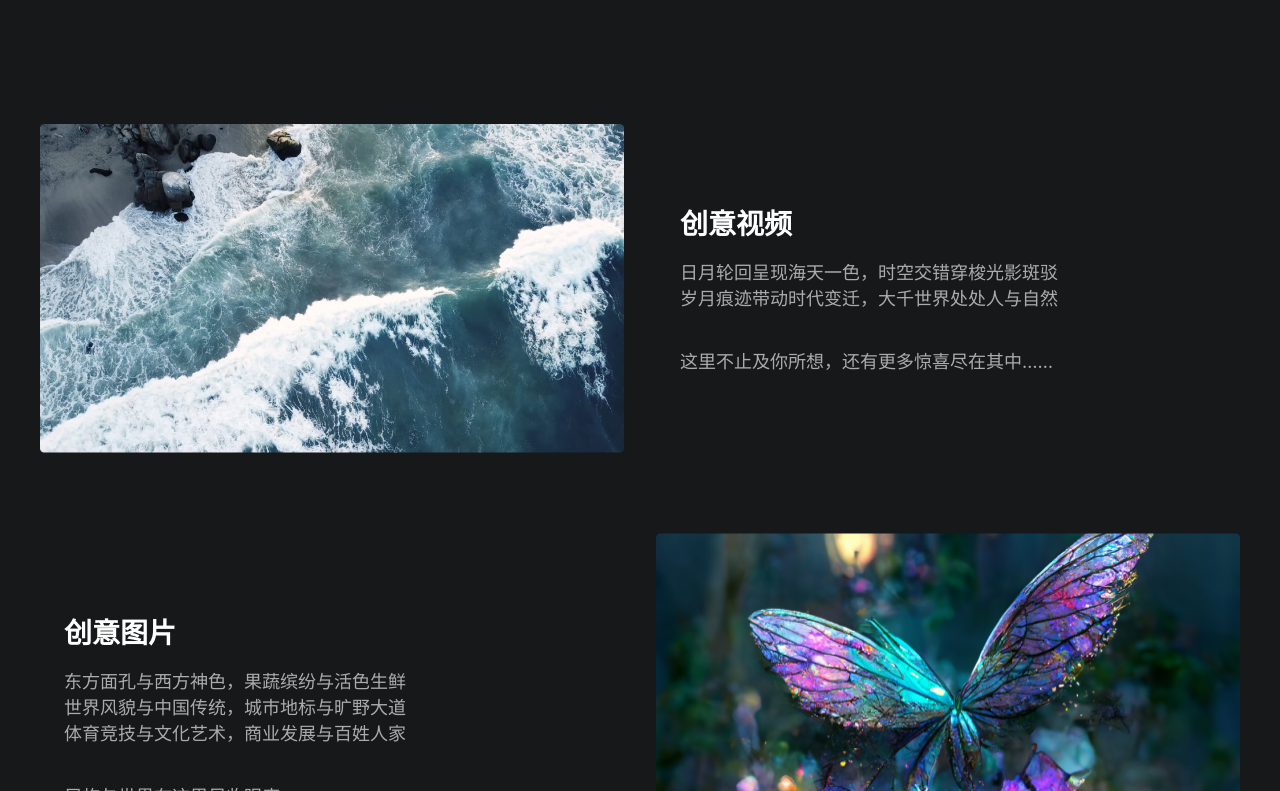
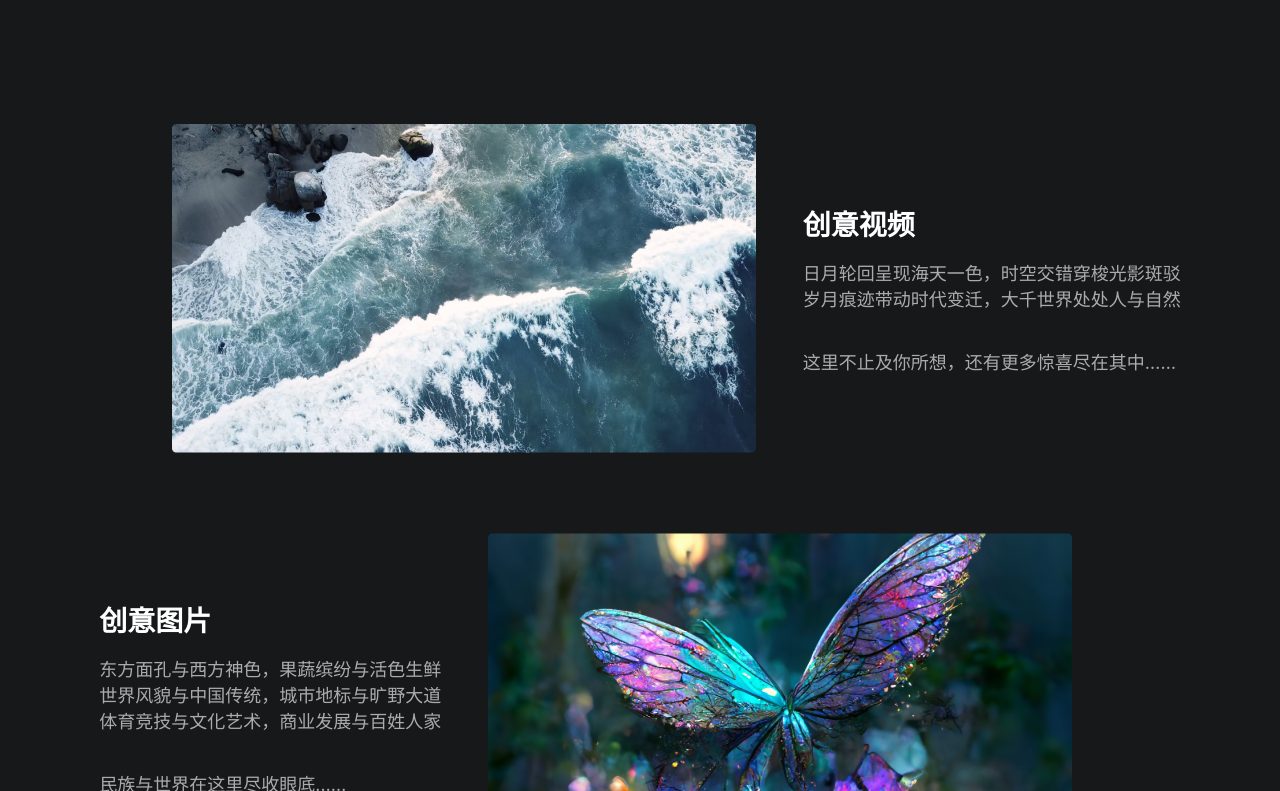
Before and after one commit to ChristianPaoloDagdag/DroitVision, a React (Create React App) app: page / in a window 1280 px wide. Shown: the part 1289-2080 px from the top of the page. Built offline with nearby package versions, Linux system fonts and the light colour scheme.

Commit message:
feat: add ContentThree responsiveness

```diff
--- a/src/pages/Home/ContentThree/Materials/index.jsx
+++ b/src/pages/Home/ContentThree/Materials/index.jsx
@@ -17,19 +17,21 @@ export default function Materials(props) {
   const TitleTransition = {
     initial: { opacity: 0, y: 50 },
     whileInView: { opacity: 1, y: 0 },
-    transition: { ease: 'easeOut', duration: 3, delay: 0.6 },
+    transition: { ease: 'easeOut', duration: 3 },
     viewport: { once: 'true' },
   };
 
   const PartnerTransition = {
     initial: { opacity: 0, translateY: 50 },
     whileInView: { opacity: 1, translateY: 0 },
+    viewport: { once: 'true' },
   };
 
   const subtitleMap = subtitle.map((text, index) => (
     <motion.div
       initial={PartnerTransition.initial}
       whileInView={PartnerTransition.whileInView}
+      viewport={PartnerTransition.viewport}
       transition={{ duration: 1.5, delay: 1.2 + index * 0.8 }}
       key={text}
     >
@@ -55,6 +57,7 @@ export default function Materials(props) {
             initial={PartnerTransition.initial}
             whileInView={PartnerTransition.whileInView}
             transition={{ duration: 1.5, delay: 1.4 + subtitle.length * 0.8 }}
+            viewport={PartnerTransition.viewport}
           >
             {subtitleBottom}
           </S.SubTitleBottom>
--- a/src/pages/Home/ContentThree/Materials/styles.jsx
+++ b/src/pages/Home/ContentThree/Materials/styles.jsx
@@ -3,35 +3,39 @@ import styled from 'styled-components';
 
 export const Container = styled.div`
   display: flex;
-  flex-direction: row-reverse;
+  flex-direction: column-reverse;
   gap: 32px;
+  align-items: center;
 
-  &._1 {
-    flex-direction: row;
+  @media (min-width: 1242px) {
+    flex-direction: row-reverse;
+
+    &._1 {
+      flex-direction: row;
+    }
   }
 `;
 
 export const Content = styled.div`
-  align-items: center;
   display: flex;
   flex-direction: column;
   gap: 16px;
   justify-content: center;
-  width: 584px;
+  padding-left: 15px;
+  padding-right: 15px;
 `;
 
 export const Title = styled(motion.div)`
   font-size: 28px;
   font-weight: 600;
-  width: 536px;
 `;
 
 export const SubTitle = styled(motion.div)`
   color: ${(props) => props.theme.color.gray};
   font-size: 18px;
   font-weight: 400;
-  height: 116px;
-  width: 536px;
+  min-height: 116px;
+  max-width: 536px;
 `;
 
 export const SubTitleBottom = styled(motion.div)`
@@ -40,6 +44,17 @@ export const SubTitleBottom = styled(motion.div)`
 
 export const Image = styled(motion.img)`
   border-radius: 4px;
-  height: 328.5px;
   width: 584px;
+
+  @media (max-width: 622px) {
+    width: 450px;
+  }
+
+  @media (max-width: 470px) {
+    width: 400px;
+  }
+
+  @media (max-width: 431px) {
+    width: 350px;
+  }
 `;
--- a/src/pages/Home/ContentThree/styles.jsx
+++ b/src/pages/Home/ContentThree/styles.jsx
@@ -20,4 +20,6 @@ export const MaterialsContainer = styled.div`
   flex-direction: column;
   gap: 80px;
   margin-top: 60px;
+  padding-left: 15px
+  padding-rigth: 15px;
 `;
```
